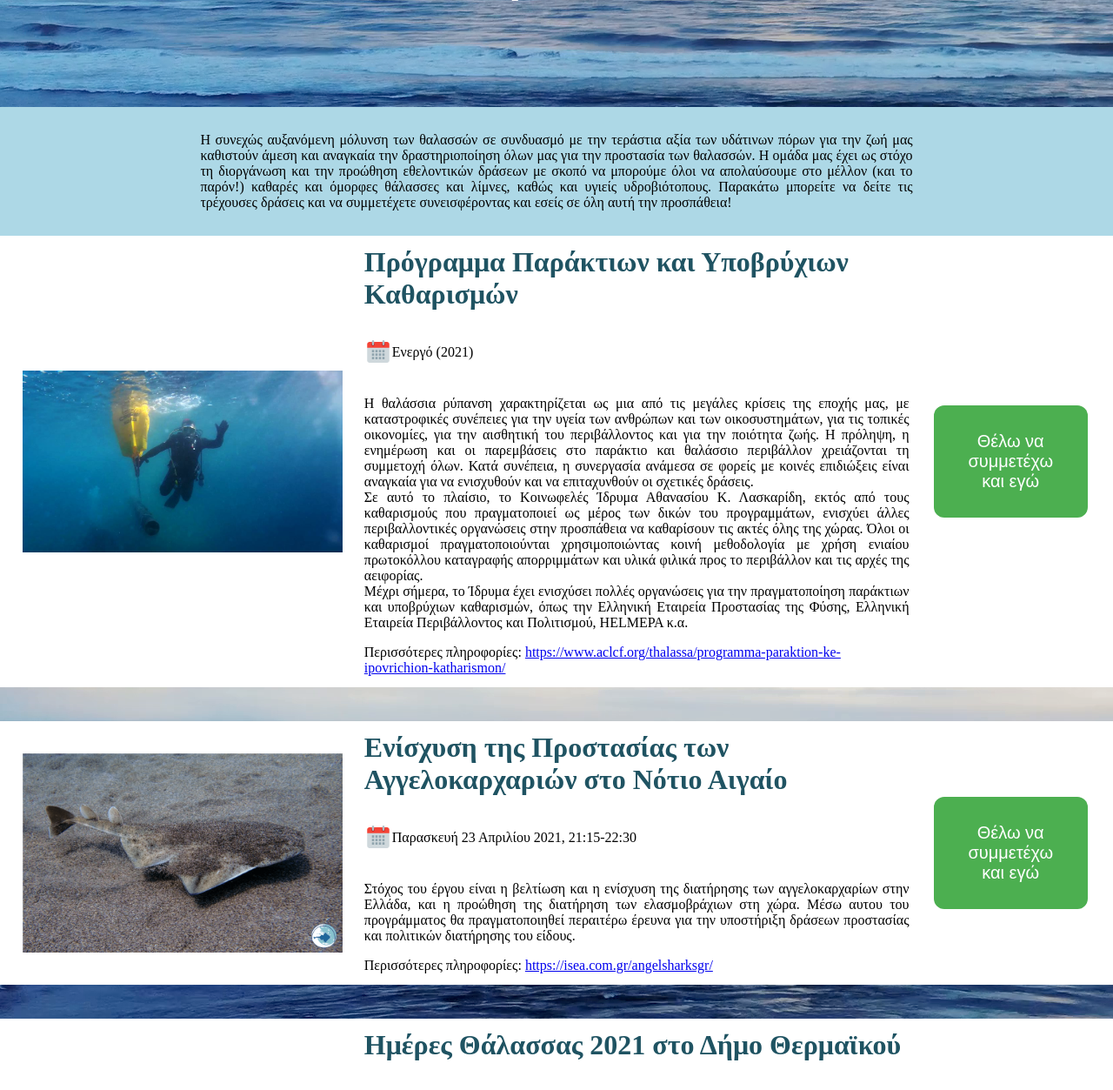
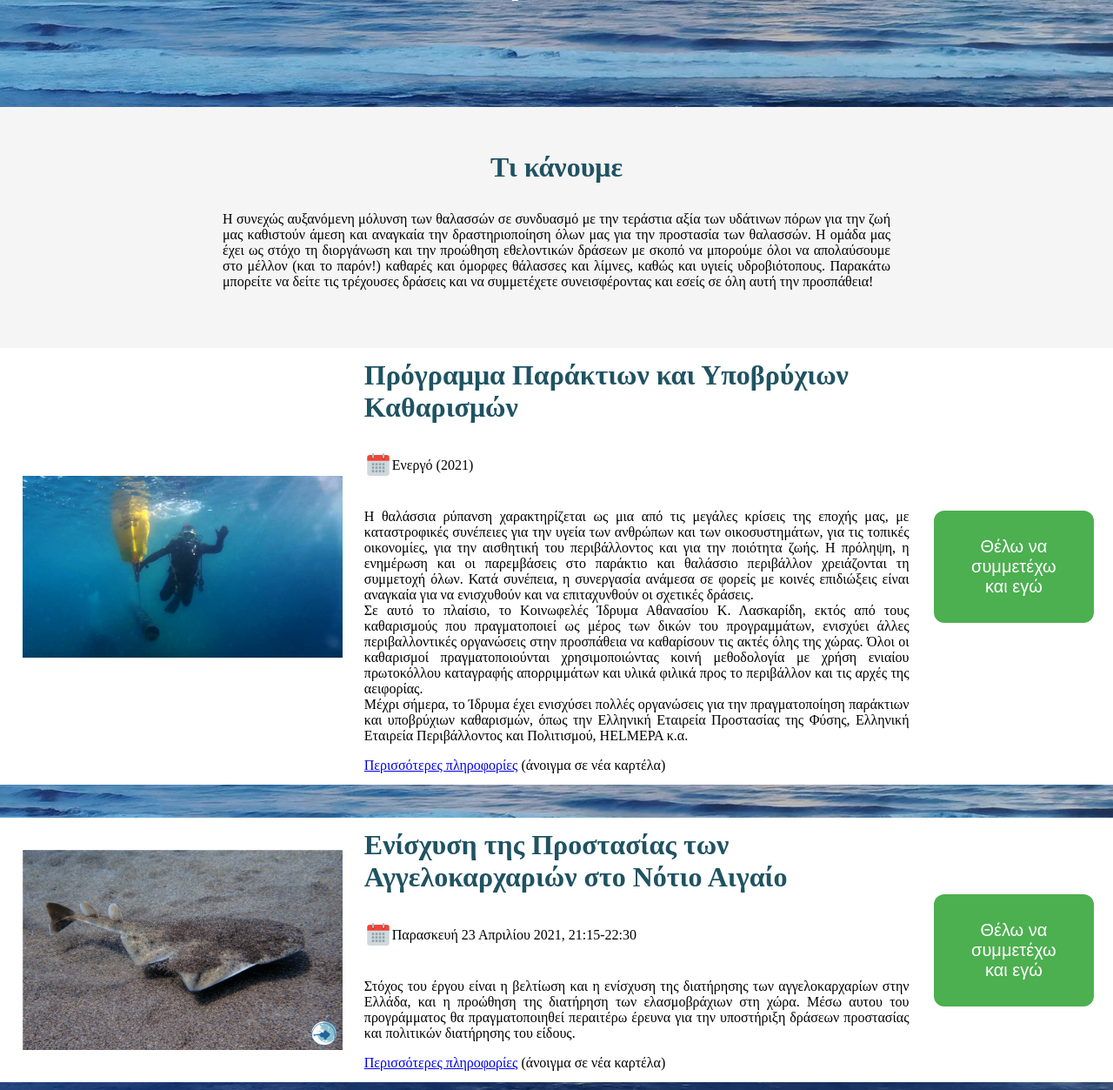
Before and after one commit to vrstelios/blue_life_csd_2021, a PHP site: page /Actions.html in a window 1280 px wide. Shown: the part 383-1636 px from the top of the page at 87% size. Run offline with PHP 8.4, Linux system fonts and the light colour scheme.

Commit message:
update actions

```diff
--- a/Actions.html
+++ b/Actions.html
@@ -77,6 +77,7 @@
 
 <!---------------Actions--------------->
 <article class="actionIntro">
+    <h3>Τι κάνουμε</h3>
     <p>
         Η συνεχώς αυξανόμενη μόλυνση των θαλασσών σε συνδυασμό με την τεράστια αξία των υδάτινων πόρων για την ζωή μας καθιστούν
         άμεση και αναγκαία την δραστηριοποίηση όλων μας για την προστασία των θαλασσών. Η ομάδα μας έχει ως στόχο τη διοργάνωση
@@ -110,11 +111,11 @@
                         Μέχρι σήμερα, το Ίδρυμα έχει ενισχύσει πολλές οργανώσεις για την πραγματοποίηση παράκτιων και υποβρύχιων καθαρισμών, όπως την
                         Ελληνική Εταιρεία Προστασίας της Φύσης, Ελληνική Εταιρεία Περιβάλλοντος και Πολιτισμού, HELMEPA κ.α.
                     </p>
-                    Περισσότερες πληροφορίες: <a href=" https://www.aclcf.org/thalassa/programma-paraktion-ke-ipovrichion-katharismon/"> https://www.aclcf.org/thalassa/programma-paraktion-ke-ipovrichion-katharismon/ </a>
+                    <a href=" https://www.aclcf.org/thalassa/programma-paraktion-ke-ipovrichion-katharismon/" target="_blank"> Περισσότερες πληροφορίες</a> (άνοιγμα σε νέα καρτέλα)
             </div>
         </div>
         <div class="column button">
-            <button class="buttonJoinActions"> Θέλω να συμμετέχω και εγώ </button>
+            <a href="Login.html"> <button class="buttonJoinActions"> Θέλω να συμμετέχω και εγώ </button> </a>
         </div>
     </div>
 </article>
@@ -136,11 +137,11 @@
                     της διατήρηση των ελασμοβράχιων στη χώρα. Μέσω αυτου του προγράμματος θα πραγματοποιηθεί περαιτέρω έρευνα για την
                     υποστήριξη δράσεων προστασίας και πολιτικών διατήρησης του είδους.
                 </p>
-                Περισσότερες πληροφορίες: <a href="https://isea.com.gr/angelsharksgr/">https://isea.com.gr/angelsharksgr/ </a>
+                <a href="https://isea.com.gr/angelsharksgr/" target="_blank"> Περισσότερες πληροφορίες</a> (άνοιγμα σε νέα καρτέλα)
             </div>
         </div>
         <div class="column button">
-            <button class="buttonJoinActions"> Θέλω να συμμετέχω και εγώ </button>
+            <a href="Login.html"> <button class="buttonJoinActions"> Θέλω να συμμετέχω και εγώ </button> </a>
         </div>
     </div>
 </article>
@@ -175,11 +176,11 @@
                     των ακτών τον τελευταίο καιρό, μας δίνει τη χαρά, ότι η περιβαλλοντική  συνείδηση ωριμάζει.
                     Η Θάλασσα μας πρέπει να αγαπηθεί όπως της αξίζει.  Είμαστε κοντά της!»
                 </p>
-                Περισσότερες πληροφορίες: <a href=" https://www.facebook.com/SeaThermaikos/">https://www.facebook.com/SeaThermaikos/ </a>
+                <a href="https://www.facebook.com/SeaThermaikos/" target="_blank"> Περισσότερες πληροφορίες</a> (άνοιγμα σε νέα καρτέλα)
             </div>
         </div>
         <div class="column button">
-            <button class="buttonJoinActions"> Θέλω να συμμετέχω και εγώ </button>
+            <a href="Login.html"> <button class="buttonJoinActions"> Θέλω να συμμετέχω και εγώ </button> </a>
         </div>
     </div>
 </article>
--- a/styles_actions.css
+++ b/styles_actions.css
@@ -1,10 +1,14 @@
 /* Για τις Δράσεις */
 
 .actionIntro {
-    background-color: lightblue;
+    background-color: #F6F5F5;
     height: auto;
-    padding: 1% 18% 1% 18%;
+    padding: 4% 20% 4% 20%;
     margin-bottom: -3%;
+}
+
+.actionIntro h3 {
+    text-align: center;
 }
 
 .action .buttonJoinActions {
@@ -26,6 +30,10 @@
 .action .buttonJoinActions:active {
     background-color: #3e8e41;
     transform: translateY(4px);
+}
+
+.action .text a:visited {
+    color: blue;
 }
 
 .action .calendar {
```
